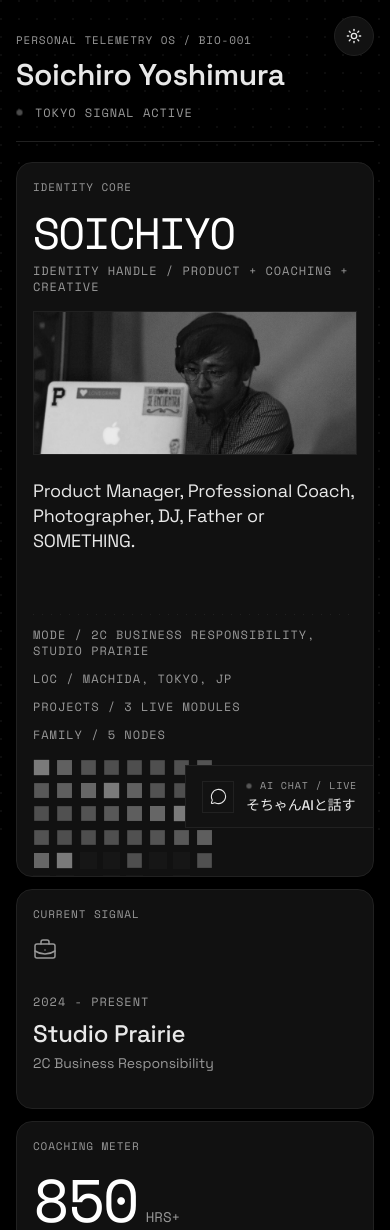
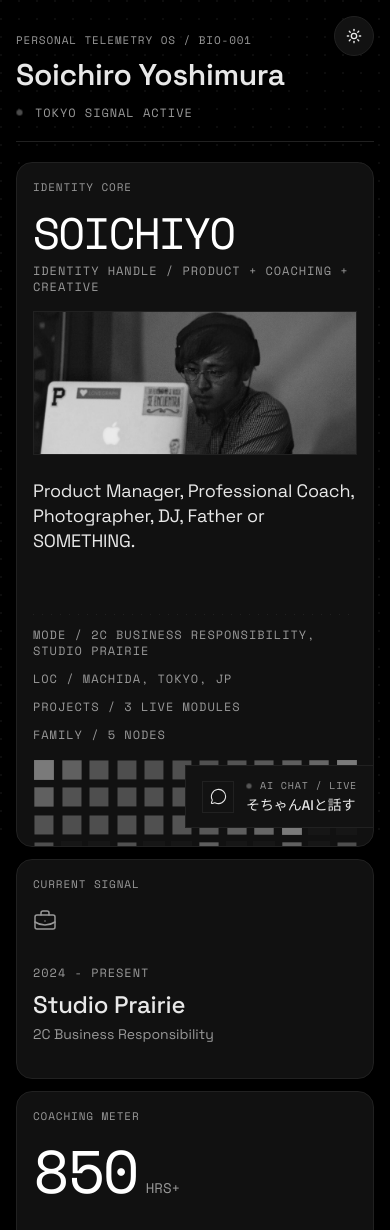
Before and after one commit to soichiyo/bio, a Next.js app: page / in a window 390 px wide. Shown: the top 1230 px of the page. Built offline with nearby package versions, Linux system fonts and the light colour scheme; a web font is replaced by a local one.

Commit message:
Fix mobile telemetry dot field width

```diff
--- a/components/PersonalOSDashboard.tsx
+++ b/components/PersonalOSDashboard.tsx
@@ -93,7 +93,7 @@ function SegmentMeter({ value, segments = 18 }: { value: number; segments?: numb
 
 function DotField({ count = 64, active = 34 }: { count?: number; active?: number }) {
   return (
-    <div className="grid w-full max-w-[180px] grid-cols-8 gap-1.5 justify-self-start md:justify-self-end">
+    <div className="grid w-full max-w-none grid-cols-12 gap-1.5 justify-self-stretch md:max-w-[180px] md:grid-cols-8 md:justify-self-end">
       {Array.from({ length: count }).map((_, index) => {
         const isActive = index % 3 === 0 || index < active || index === 47;
         return (
```
